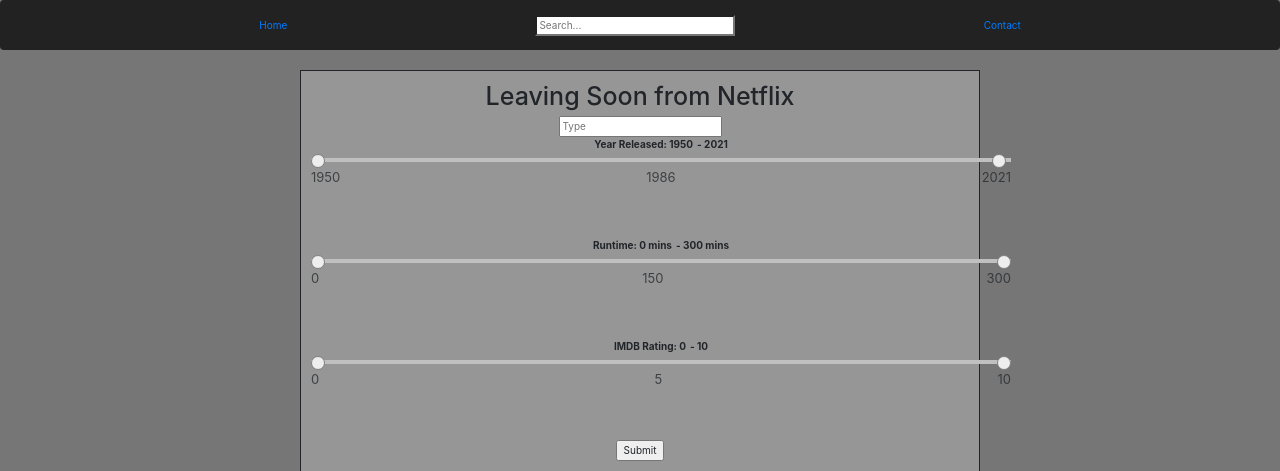
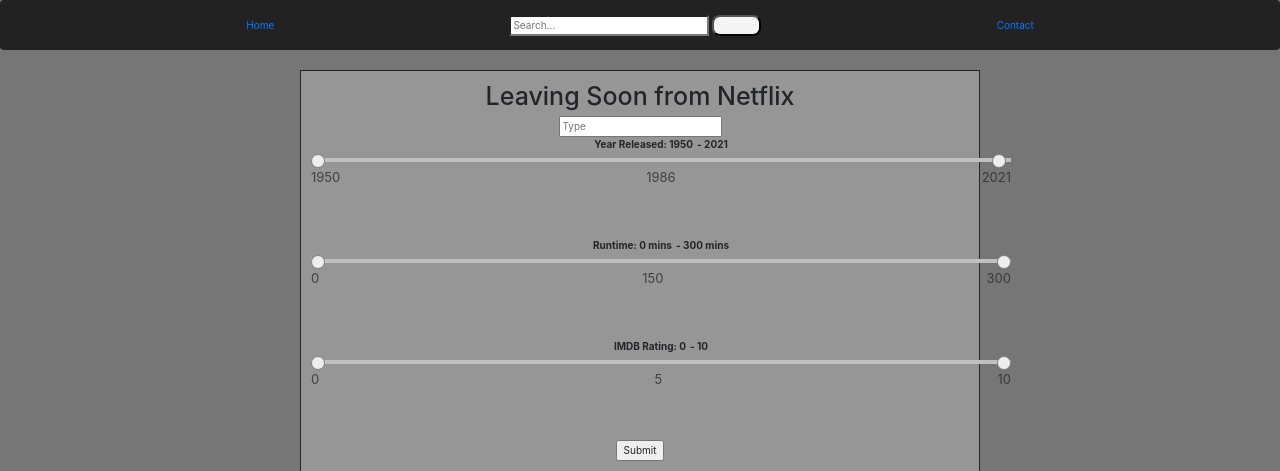
Before and after one commit to West-Coast-Coders/WCC-Team-Project, a Flask app: page /expiring-soon in a window 1280 px wide. Shown: the top 471 px of the page. Run offline with Flask 2, Linux system fonts and the light colour scheme; data that the repository does not hold is empty; some libraries are stand-ins or nearby versions.

Commit message:
Added search to base.html

```diff
--- a/templates/base.html
+++ b/templates/base.html
@@ -16,7 +16,12 @@
     <body id="home">
         <nav class="navbar">
             <a href="/">Home</a>
-            <input type="search" placeholder="Search..." aria-label="Search">
+            <form action="/search_results" method="GET">
+
+                <input name="title" type="search" placeholder="Search..." aria-label="Search">
+                <button id="search_button" type="submit">Search</button>
+            </form>
+            <script src="static/JS/autosearch.js"></script>
             <a href="#contact">Contact</a>
         </nav>
         <main>
--- a/templates/index.html
+++ b/templates/index.html
@@ -20,10 +20,9 @@
                         <form autocomplete="off">
                             <div class="autocomplete">
                                 <input id="myInput" class="form-control me-2" type="search" placeholder="Search" aria-label="Search" name="title">
-                                <button id="search_button" type="submit">Search</button>
                             </div>
+                            <button id="search_button" type="submit">Search</button>
                         </form>
-
                     </div>
                 </nav>
             </form>
```
Also changed, not shown: static/JS/autosearch.js (+10 -11 lines).
